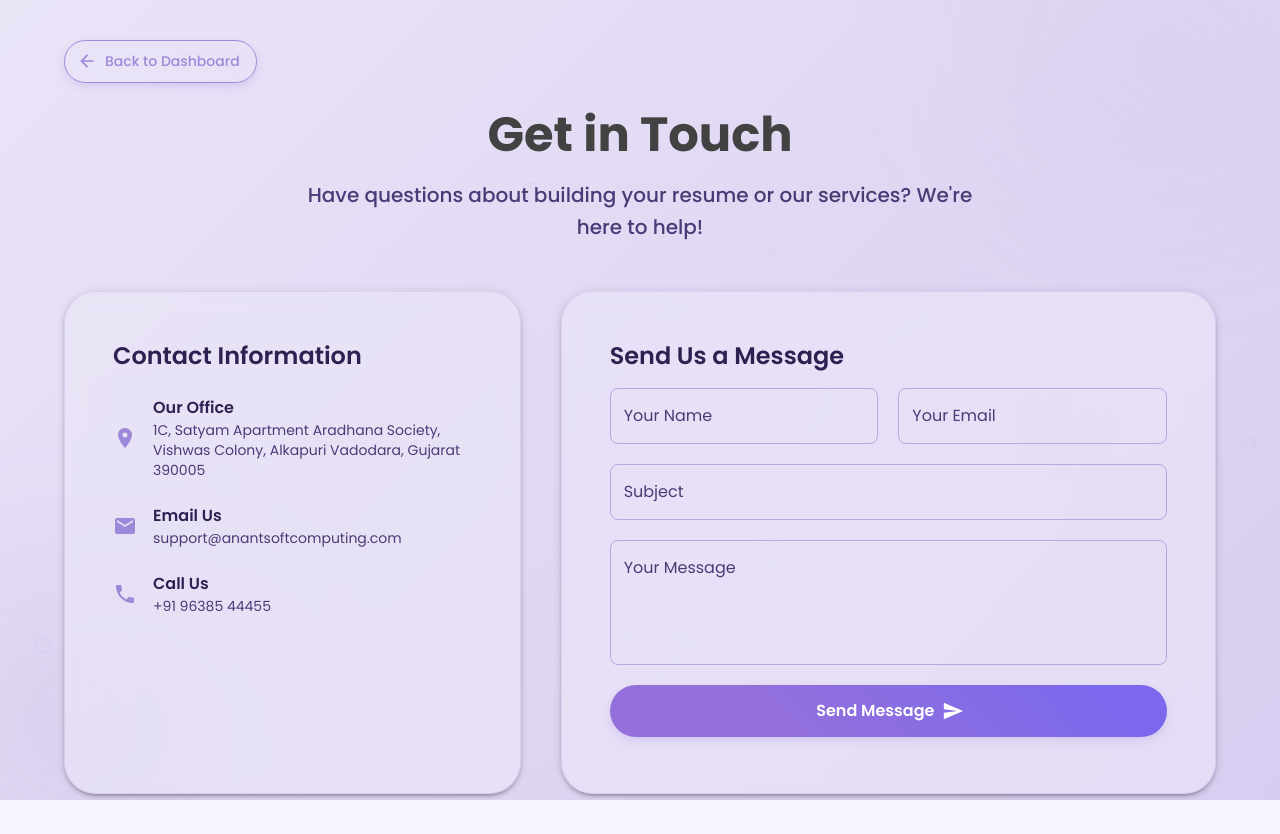
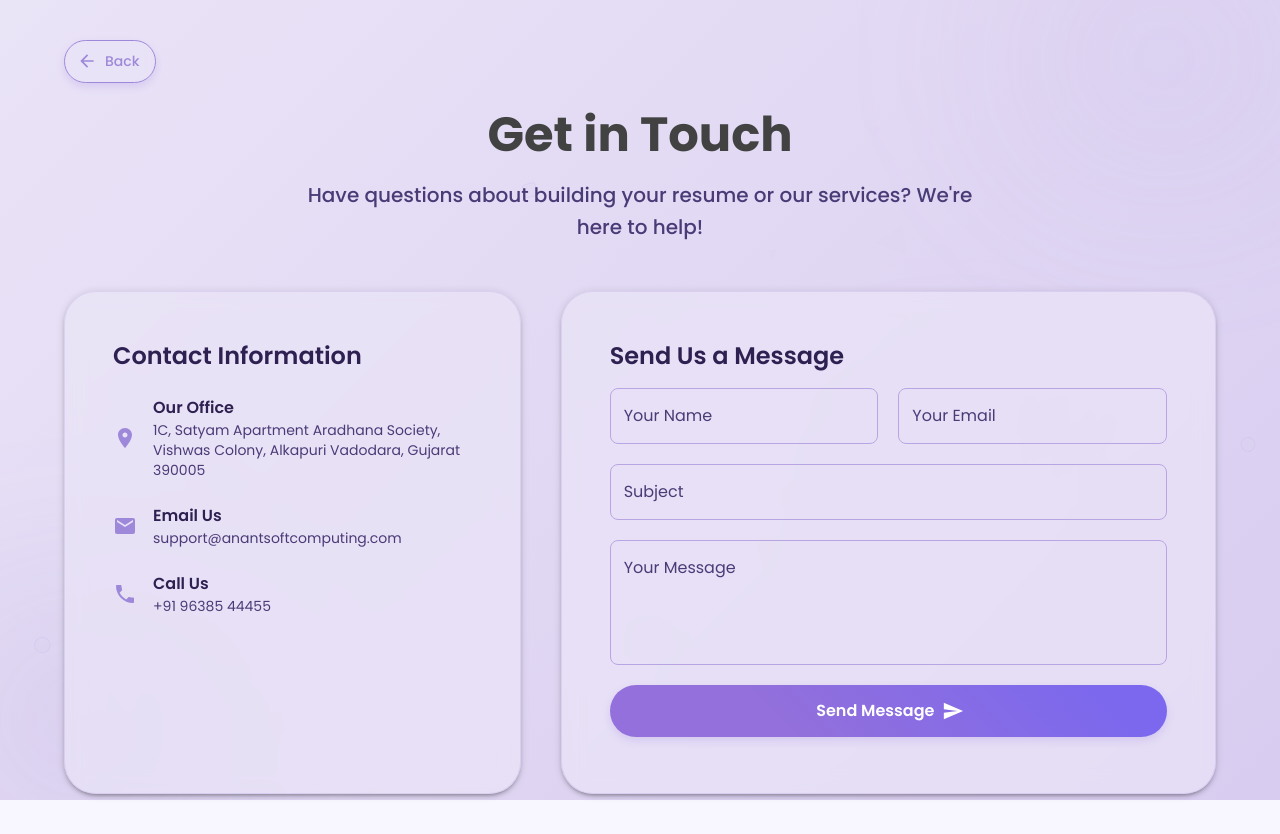
Before and after one commit to KAMASDM/fortefolio, a React (Vite) app: page /contact-us in a window 1280 px wide. Built offline with nearby package versions, Linux system fonts and the light colour scheme; no server answers.

Commit message:
back to dashboard to back in contact Us page

```diff
--- a/src/components/LoginPage/NavMenuPages/ContactUs/ContactUs.jsx
+++ b/src/components/LoginPage/NavMenuPages/ContactUs/ContactUs.jsx
@@ -147,7 +147,7 @@ const ContactUs = () => {
               },
             }}
           >
-            Back to Dashboard
+            Back
           </Button>
         </MotionBox>
 
```
